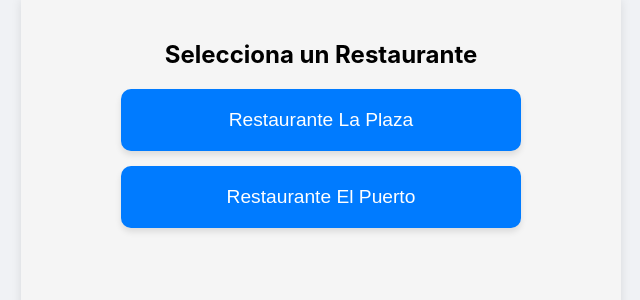
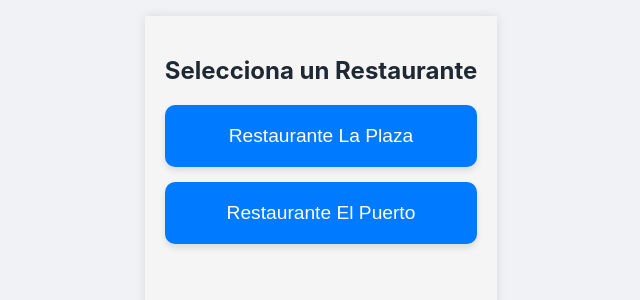
Before and after one commit to afombuena-art/app-jules-turnos, a React (Vite) app: page / in a window 1280 px wide. Shown: the top 300 px of the page, without its empty margins (319-959 px from the left). Built offline with nearby package versions, Linux system fonts and the light colour scheme.

Commit message:
Update index.css

```diff
--- a/src/index.css
+++ b/src/index.css
@@ -1,7 +1,19 @@
-/* Reset default styles */
+* {
+  box-sizing: border-box;
+}
+
 body {
   margin: 0;
-  padding: 0;
-  font-family: -apple-system, BlinkMacSystemFont, 'Segoe UI', Roboto, 'Helvetica Neue', Arial, sans-serif;
-  background-color: #e0e0e0; /* Background outside the mobile container */
+  font-family: system-ui, -apple-system, BlinkMacSystemFont, 'Segoe UI',
+    Roboto, Oxygen, Ubuntu, Cantarell, 'Open Sans', 'Helvetica Neue',
+    sans-serif;
+  background: #f4f6f8;
+  color: #1f2933;
 }
+
+#root {
+  min-height: 100vh;
+  display: flex;
+  justify-content: center;
+  padding: 16px;
+}
```
